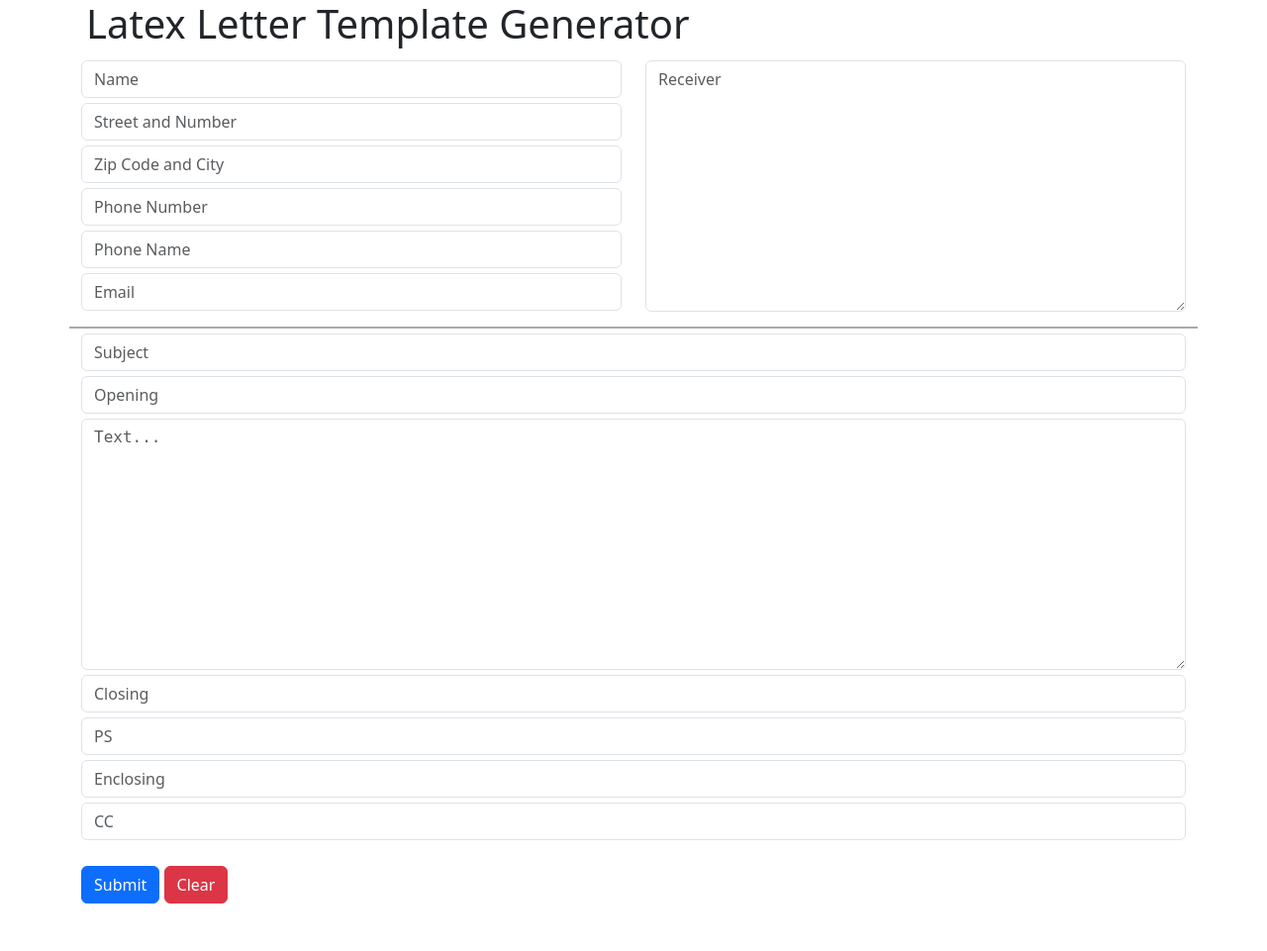
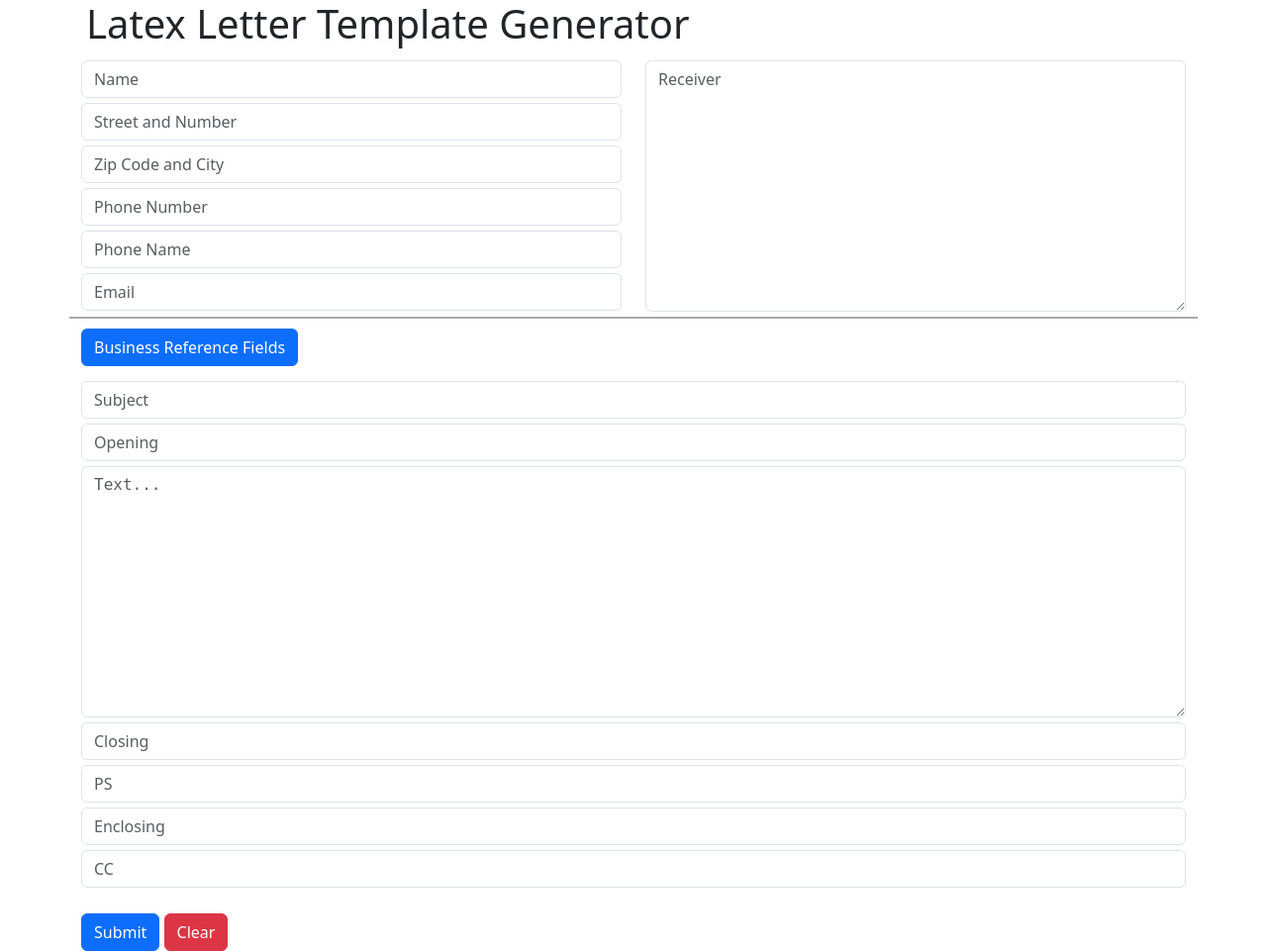
Before and after one commit to twhuhn/ltxlttr, a Django app: page / in a window 1280 px wide. Shown: the whole page at 99% size. Before the commit the page ends 913 px from the top, so only its background shows below. Run offline with Django 4.2, Linux system fonts and the light colour scheme; some libraries are stand-ins or nearby versions.

Commit message:
Add Business Reference Fields

```diff
--- a/src/letterui/forms.py
+++ b/src/letterui/forms.py
@@ -7,13 +7,13 @@ class LatexLetterForm(forms.Form):
     sender_phone = forms.CharField(required=False, max_length=100, widget=forms.TextInput(attrs={'class': 'form-control input-field ', 'placeholder': 'Phone Number'}))
     sender_phonename = forms.CharField(required=False, max_length=100, widget=forms.TextInput(attrs={'class': 'form-control input-field ', 'placeholder': 'Phone Name'}))
     sender_email = forms.EmailField(required=False, max_length=100, widget=forms.EmailInput(attrs={'class': 'form-control input-field ', 'placeholder': 'Email'}))
-    business_myref = forms.CharField(required=False, max_length=100, widget=forms.TextInput(attrs={'class': 'form-control input-field '}))
-    business_yourref = forms.CharField(required=False, max_length=100, widget=forms.TextInput(attrs={'class': 'form-control input-field '}))
-    business_yourmailfrom = forms.CharField(required=False, max_length=100, widget=forms.TextInput(attrs={'class': 'form-control input-field '}))
-    business_customernumber = forms.CharField(required=False, max_length=100, widget=forms.TextInput(attrs={'class': 'form-control input-field '}))
-    business_invoicenumber = forms.CharField(required=False, max_length=100, widget=forms.TextInput(attrs={'class': 'form-control input-field '}))
-    business_place = forms.CharField(required=False, max_length=100, widget=forms.TextInput(attrs={'class': 'form-control input-field '}))
-    business_date = forms.CharField(required=False, max_length=100, widget=forms.TextInput(attrs={'class': 'form-control input-field '}))
+    business_myref = forms.CharField(required=False, max_length=100, widget=forms.TextInput(attrs={'class': 'form-control input-field ', 'placeholder': 'My Reference'}))
+    business_yourref = forms.CharField(required=False, max_length=100, widget=forms.TextInput(attrs={'class': 'form-control input-field', 'placeholder': 'Your Reference'}))
+    business_yourmailfrom = forms.CharField(required=False, max_length=100, widget=forms.TextInput(attrs={'class': 'form-control input-field', 'placeholder': 'Your Email From...'}))
+    business_customernumber = forms.CharField(required=False, max_length=100, widget=forms.TextInput(attrs={'class': 'form-control input-field ', 'placeholder': 'Customer Number'}))
+    business_invoicenumber = forms.CharField(required=False, max_length=100, widget=forms.TextInput(attrs={'class': 'form-control input-field ', 'placeholder': 'Invoice Number'}))
+    business_place = forms.CharField(required=False, max_length=100, widget=forms.TextInput(attrs={'class': 'form-control input-field ', 'placeholder': 'Business Place'}))
+    business_date = forms.CharField(required=False, max_length=100, widget=forms.TextInput(attrs={'class': 'form-control input-field ', 'placeholder': 'Business Date'}))
     recipient_addrfield = forms.CharField(required=False, widget=forms.Textarea(attrs={'class': 'form-control input-field ', 'placeholder': 'Receiver'}))
     content_subject = forms.CharField(required=False, max_length=100, widget=forms.TextInput(attrs={'class': 'form-control input-field subject-field', 'placeholder': 'Subject'}))
     content_opening = forms.CharField(required=False, max_length=100, widget=forms.TextInput(attrs={'class': 'form-control input-field', 'placeholder': 'Opening'}))
--- a/src/letterui/static/letterui/styles.css
+++ b/src/letterui/static/letterui/styles.css
@@ -7,10 +7,21 @@
     margin-bottom: 5px;
 }
 
+.letter-info {
+    border-bottom: 2px solid darkgray;
+}
+
+.letter-business-fields {
+    margin-top: 10px;
+}
+
+.letter-business-fields-input > * {
+    margin-top: 0;
+}
+
 .letter-content {
     margin-top: 10px;
     margin-bottom: 5px;
-    border-top: 2px solid darkgray;
 }
 
 .subject-field {
--- a/src/letterui/templates/letterui/index.html
+++ b/src/letterui/templates/letterui/index.html
@@ -1,14 +1,23 @@
 <!DOCTYPE html>
 <html lang="en">
+
 <head>
   <title>LatexLetter</title>
+
+  {% load static %}
   {% load django_bootstrap5 %}
   {% bootstrap_css %}
   {% bootstrap_javascript %}
+  <link rel="stylesheet" href="{% static '/letterui/styles.css' %}">
 
-        {% load static %}
-        <link rel="stylesheet" href="{% static '/letterui/styles.css' %}">
+  <script src="https://code.jquery.com/jquery-3.2.1.slim.min.js"
+    integrity="sha384-KJ3o2DKtIkvYIK3UENzmM7KCkRr/rE9/Qpg6aAZGJwFDMVNA/GpGFF93hXpG5KkN"
+    crossorigin="anonymous"></script>
+  <script src="https://cdn.jsdelivr.net/npm/bootstrap@4.0.0/dist/js/bootstrap.min.js"
+    integrity="sha384-JZR6Spejh4U02d8jOt6vLEHfe/JQGiRRSQQxSfFWpi1MquVdAyjUar5+76PVCmYl"
+    crossorigin="anonymous"></script>
 </head>
+
 <body>
   <div class="container">
     <div class="row">
@@ -16,9 +25,9 @@
         <h1>Latex Letter Template Generator</h1>
       </div>
     </div>
-              <form method="POST" >
+    <form method="POST" target="_blank">
       {% csrf_token %}
-                  <div class="row">
+      <div class="row letter-info">
         <div class="col-md-6">
           {{ form.sender_name }}
           {{ form.sender_streetaddress }}
@@ -29,6 +38,29 @@
         </div>
         <div class="col-md-6">
           {{ form.recipient_addrfield }}
+        </div>
+      </div>
+      <div class="row letter-business-fields">
+        <div class="col-md-3">
+          <button class="btn btn-primary" type="button" data-toggle="collapse" data-target=".businessFields"
+            aria-expanded="false" aria-controls="businessFields1 businessFields2">
+            Business Reference Fields
+          </button>
+        </div>
+        <div class="col-md">
+          <div class="collapse businessFields letter-business-fields-input" id="businessFields1">
+            {{ form.business_myref }}
+            {{ form.business_yourref }}
+            {{ form.business_yourmailfrom }}
+          </div>
+        </div>
+        <div class="col-md">
+          <div class="collapse businessFields letter-business-fields-input" id="businessFields2">
+            {{ form.business_customernumber }}
+            {{ form.business_invoicenumber }}
+            {{ form.business_place }}
+            {{ form.business_date }}
+          </div>
         </div>
       </div>
       <div class="row letter-content">
@@ -47,4 +79,5 @@
     </form>
   </div>
 </body>
+
 </html>
```
Lines whose indentation alone changed are shown as unchanged.
